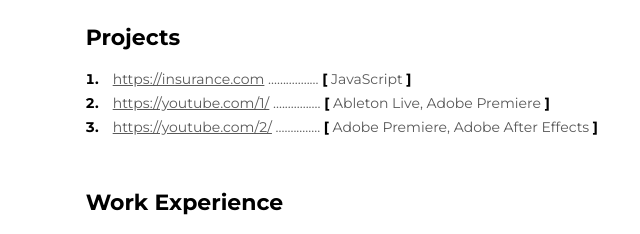
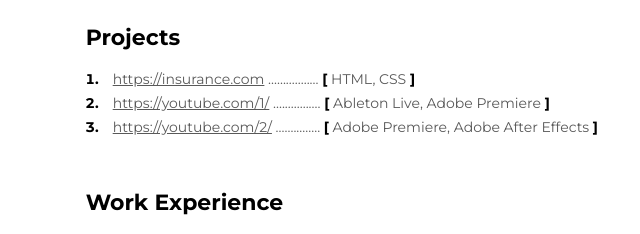
Before and after one commit to sobkiv/old-resume, a plain HTML site: page index.html in a window 1280 px wide. Shown: the part 340-574 px from the top of the page, 552-1192 px from the left. Drawn offline with Linux system fonts and the light colour scheme.

Commit message:
Update index.html

```diff
--- a/index.html
+++ b/index.html
@@ -39,7 +39,7 @@
                         <span class="project">
                             <a href="https://insurance-reducer.netlify.app" class="project_link">https://insurance.com</a>
                             .................
-                            <span class="project_bracket">[</span> JavaScript <span class="project_bracket">]</span>
+                            <span class="project_bracket">[</span> HTML, CSS <span class="project_bracket">]</span>
                         </span>
                     </li>
                     <li class="project_item">
```
